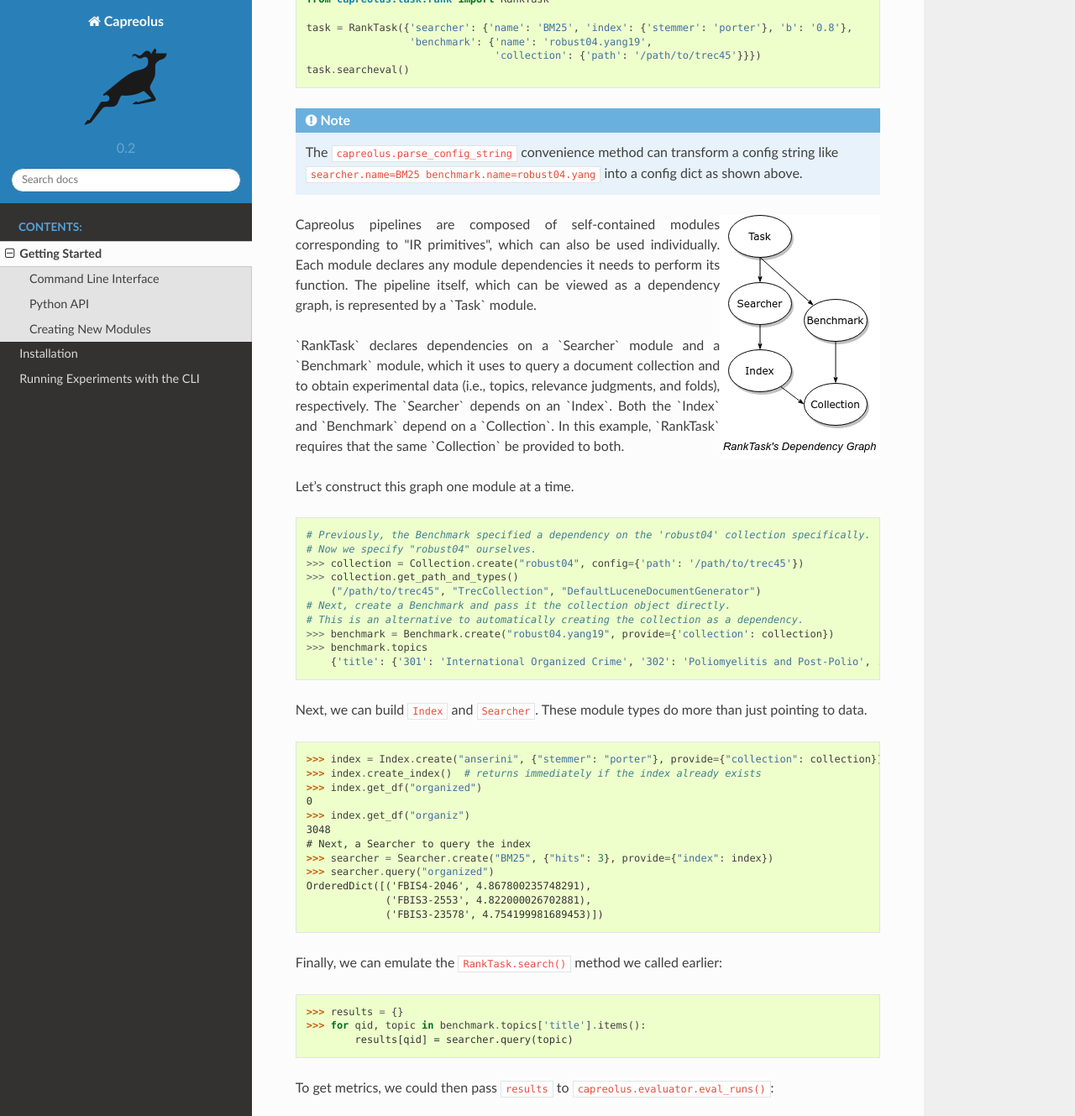
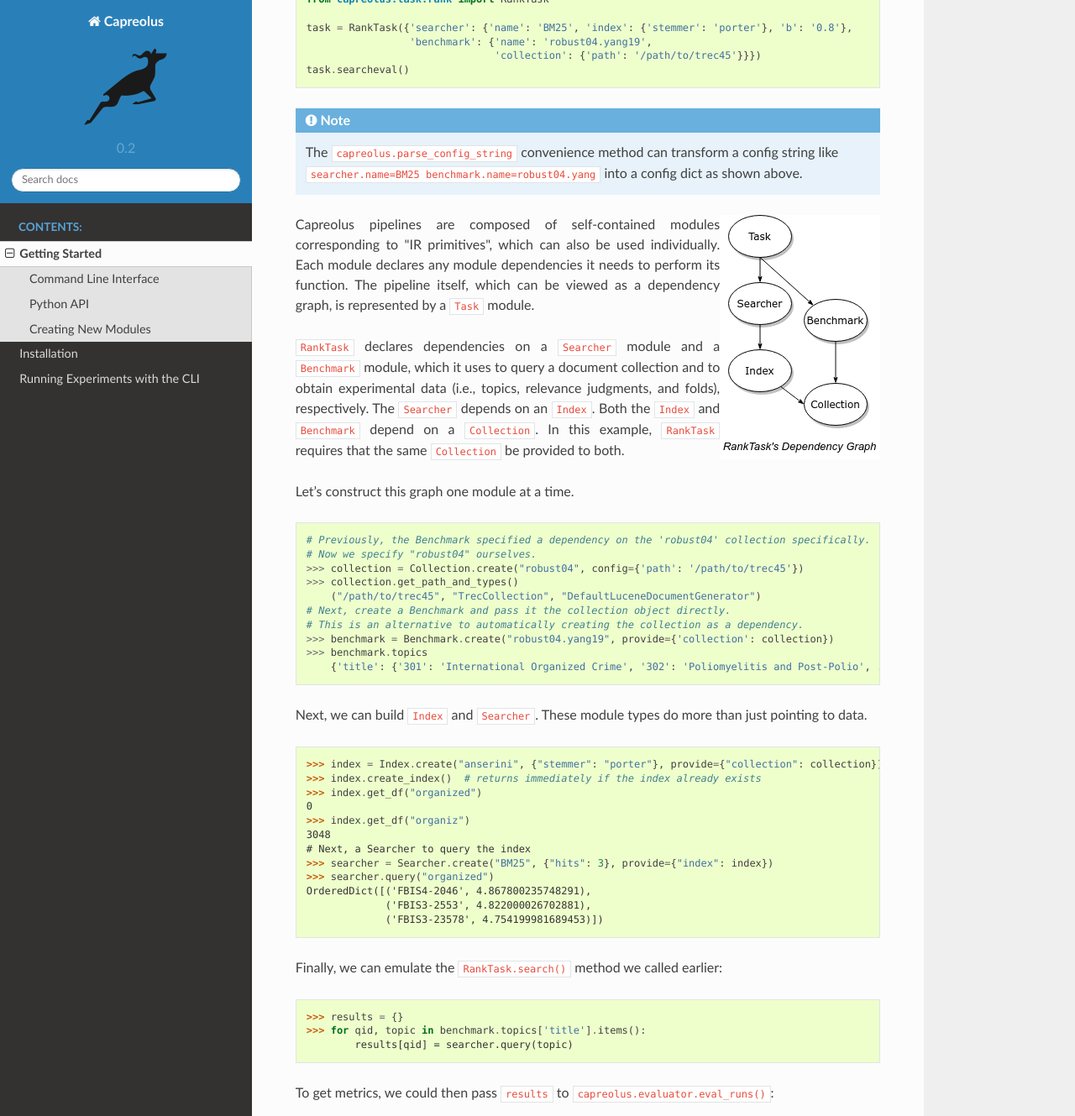
Before and after one commit to capreolus-ir/capreolus, a Sphinx documentation site: the page built from docs/quick.md, in a window 1280 px wide and 1400 px high, scrolled down 766 px, cut to the strip 0-1329 px from the top of the window. Shown: the whole strip at 84% size. Built offline with Sphinx 7.4.7 and the Read the Docs theme 2.0.0, drawn with Linux system fonts in a browser that asks for light colours; some of the changed text lies outside the part shown.

Commit message:
doc updates

```diff
--- a/docs/quick.md
+++ b/docs/quick.md
@@ -36,11 +36,11 @@
 
 
 <p style="text-align: justify">
-Capreolus pipelines are composed of self-contained modules corresponding to "IR primitives", which can also be used individually. Each module declares any module dependencies it needs to perform its function. The pipeline itself, which can be viewed as a dependency graph, is represented by a `Task` module.
+Capreolus pipelines are composed of self-contained modules corresponding to "IR primitives", which can also be used individually. Each module declares any module dependencies it needs to perform its function. The pipeline itself, which can be viewed as a dependency graph, is represented by a <code class="docutils literal notranslate"><span class="pre">Task</span></code> module.
 </p>
 
 <p style="text-align: justify">
-`RankTask` declares dependencies on a `Searcher` module and a `Benchmark` module, which it uses to query a document collection and to obtain experimental data (i.e., topics, relevance judgments, and folds), respectively. The `Searcher` depends on an `Index`. Both the `Index` and `Benchmark` depend on a `Collection`. In this example, `RankTask` requires that the same `Collection` be provided to both.
+<code class="docutils literal notranslate"><span class="pre">RankTask</span></code> declares dependencies on a <code class="docutils literal notranslate"><span class="pre">Searcher</span></code> module and a <code class="docutils literal notranslate"><span class="pre">Benchmark</span></code> module, which it uses to query a document collection and to obtain experimental data (i.e., topics, relevance judgments, and folds), respectively. The <code class="docutils literal notranslate"><span class="pre">Searcher</span></code> depends on an <code class="docutils literal notranslate"><span class="pre">Index</span></code>. Both the <code class="docutils literal notranslate"><span class="pre">Index</span></code> and <code class="docutils literal notranslate"><span class="pre">Benchmark</span></code> depend on a <code class="docutils literal notranslate"><span class="pre">Collection</span></code>. In this example, <code class="docutils literal notranslate"><span class="pre">RankTask</span></code> requires that the same <code class="docutils literal notranslate"><span class="pre">Collection</span></code> be provided to both.
 </p>
 
 Let's construct this graph one module at a time.
```
Also changed, not shown: other parts of docs/quick.md (+3 -3 lines).
